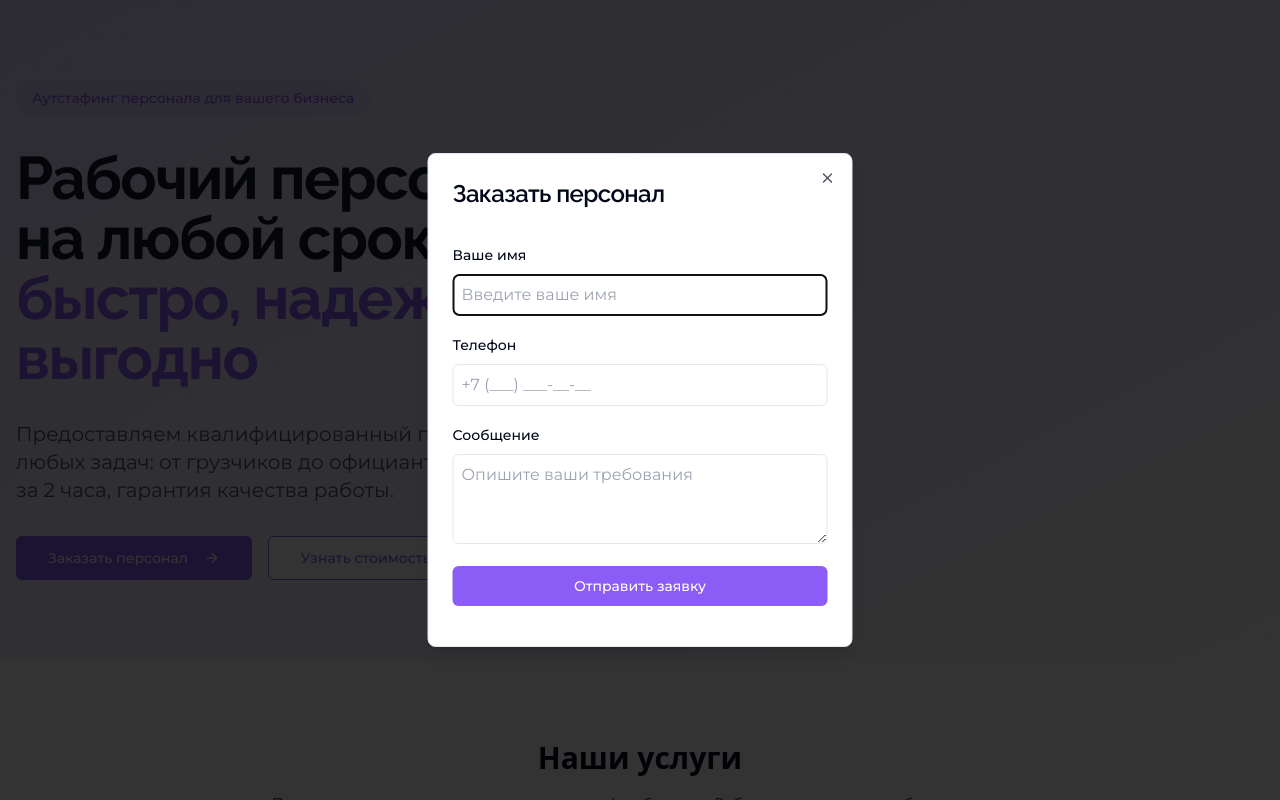
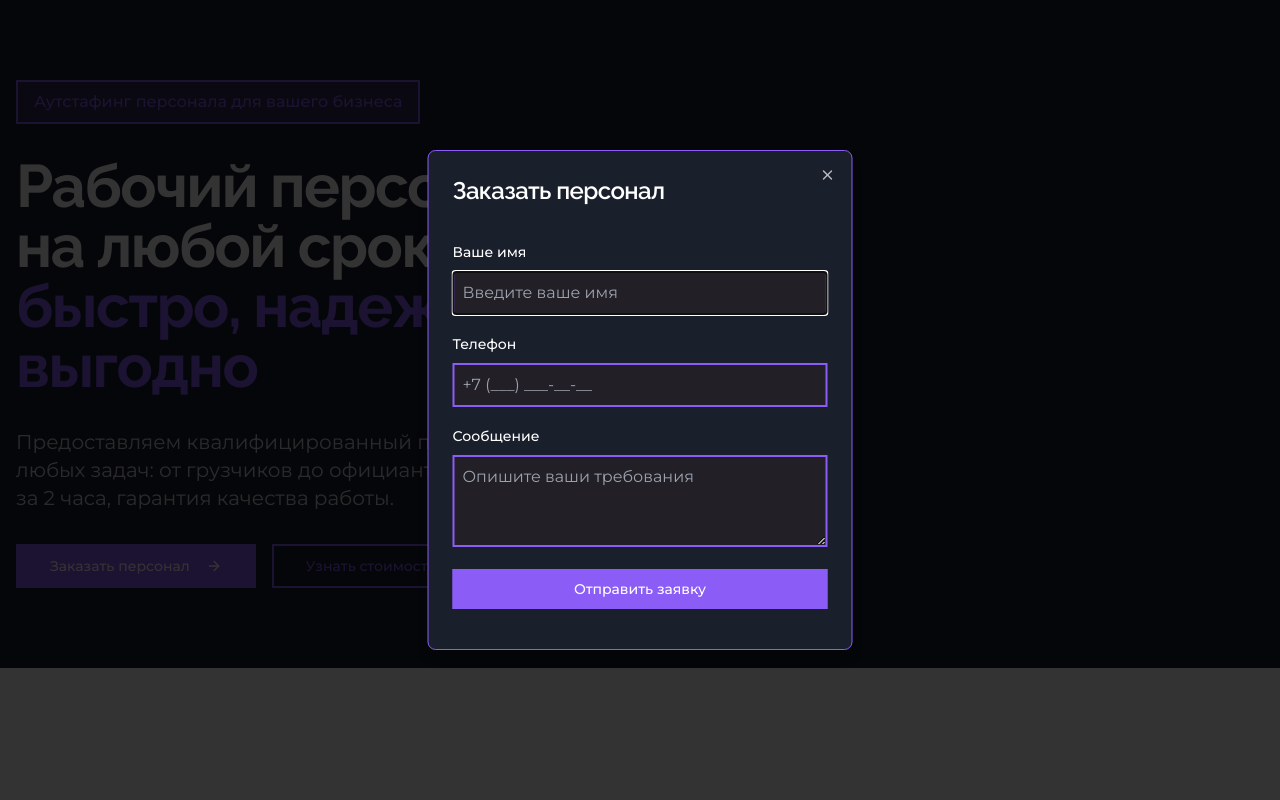
Before and after one commit to anvlasv/smart-staffing-landing, a React (Vite) app: page / in a window 1280 px wide. Both pictures are taken after a click on the button "Заказать персонал". Shown: the top 800 px of the page. Built offline with nearby package versions, Linux system fonts and the light colour scheme.

Commit message:
Refactor: Apply more brutal style
This commit incorporates changes to the project's styling, aiming for a more brutal aesthetic.  The specific implementation details are not included in this commit message.

```diff
--- a/src/components/HeroSection.tsx
+++ b/src/components/HeroSection.tsx
@@ -16,67 +16,67 @@ export const HeroSection = () => {
   };
 
   return (
-    <section className="relative min-h-[80vh] flex items-center justify-center bg-gradient-to-br from-[#E5DEFF] to-white overflow-hidden">
+    <section className="relative min-h-[80vh] flex items-center justify-center bg-background overflow-hidden">
       <div className="container mx-auto px-4 py-20 relative z-10">
         <div className="grid lg:grid-cols-2 gap-12 items-center">
           <div className="text-left space-y-8 animate-fade-in">
-            <span className="inline-block px-4 py-2 bg-[#8B5CF6]/10 text-[#8B5CF6] rounded-full text-sm font-montserrat font-medium">
+            <span className="inline-block px-4 py-2 bg-primary/20 text-primary rounded-none font-montserrat font-medium border-2 border-primary">
               Аутстафинг персонала для вашего бизнеса
             </span>
-            <h1 className="font-raleway text-4xl md:text-6xl font-bold text-gray-900 leading-tight tracking-tight">
+            <h1 className="font-raleway text-4xl md:text-6xl font-bold text-white leading-tight tracking-tight">
               Рабочий персонал на любой срок –
-              <span className="text-[#8B5CF6]">быстро, надежно, выгодно</span>
+              <span className="text-primary">быстро, надежно, выгодно</span>
             </h1>
-            <p className="font-montserrat text-xl text-gray-600">
+            <p className="font-montserrat text-xl text-gray-300">
               Предоставляем квалифицированный персонал для любых задач: от грузчиков до официантов. Оформление за 2 часа, гарантия качества работы.
             </p>
             <div className="flex flex-col sm:flex-row gap-4">
               <Dialog>
                 <DialogTrigger asChild>
-                  <Button size="lg" className="group bg-[#8B5CF6] hover:bg-[#7C3AED] transition-colors font-montserrat">
+                  <Button size="lg" className="group bg-primary hover:bg-primary/80 transition-colors font-montserrat rounded-none border-2 border-primary">
                     Заказать персонал
                     <ArrowRight className="ml-2 h-4 w-4 transition-transform group-hover:translate-x-1" />
                   </Button>
                 </DialogTrigger>
-                <DialogContent className="sm:max-w-[425px]">
+                <DialogContent className="sm:max-w-[425px] bg-background border-primary">
                   <DialogHeader>
-                    <DialogTitle className="font-raleway text-2xl">Заказать персонал</DialogTitle>
+                    <DialogTitle className="font-raleway text-2xl text-white">Заказать персонал</DialogTitle>
                   </DialogHeader>
                   <div className="grid gap-4 py-4">
                     <div className="space-y-2">
-                      <label htmlFor="name" className="text-sm font-montserrat font-medium leading-none">
+                      <label htmlFor="name" className="text-sm font-montserrat font-medium leading-none text-white">
                         Ваше имя
                       </label>
                       <input
                         id="name"
                         type="text"
-                        className="w-full p-2 border rounded-md font-montserrat"
+                        className="w-full p-2 bg-accent border-2 border-primary text-white font-montserrat rounded-none"
                         placeholder="Введите ваше имя"
                       />
                     </div>
                     <div className="space-y-2">
-                      <label htmlFor="phone" className="text-sm font-montserrat font-medium leading-none">
+                      <label htmlFor="phone" className="text-sm font-montserrat font-medium leading-none text-white">
                         Телефон
                       </label>
                       <input
                         id="phone"
                         type="tel"
-                        className="w-full p-2 border rounded-md font-montserrat"
+                        className="w-full p-2 bg-accent border-2 border-primary text-white font-montserrat rounded-none"
                         placeholder="+7 (___) ___-__-__"
                       />
                     </div>
                     <div className="space-y-2">
-                      <label htmlFor="message" className="text-sm font-montserrat font-medium leading-none">
+                      <label htmlFor="message" className="text-sm font-montserrat font-medium leading-none text-white">
                         Сообщение
                       </label>
                       <textarea
                         id="message"
-                        className="w-full p-2 border rounded-md font-montserrat"
+                        className="w-full p-2 bg-accent border-2 border-primary text-white font-montserrat rounded-none"
                         placeholder="Опишите ваши требования"
                         rows={3}
                       />
                     </div>
-                    <Button type="submit" className="bg-[#8B5CF6] hover:bg-[#7C3AED] font-montserrat">
+                    <Button type="submit" className="bg-primary hover:bg-primary/80 font-montserrat rounded-none border-2 border-primary">
                       Отправить заявку
                     </Button>
                   </div>
@@ -85,7 +85,7 @@ export const HeroSection = () => {
               <Button
                 size="lg"
                 variant="outline"
-                className="border-[#8B5CF6] text-[#8B5CF6] hover:bg-[#8B5CF6]/10 font-montserrat"
+                className="border-2 border-primary text-primary hover:bg-primary/10 font-montserrat rounded-none"
                 onClick={scrollToPricing}
               >
                 Узнать стоимость
@@ -96,12 +96,12 @@ export const HeroSection = () => {
             <img
               src="https://images.unsplash.com/photo-1519389950473-47ba0277781c"
               alt="Профессиональная команда"
-              className="rounded-2xl shadow-2xl animate-fade-in hover:scale-105 transition-transform duration-500"
+              className="rounded-none border-4 border-primary shadow-2xl animate-fade-in hover:scale-105 transition-transform duration-500"
             />
           </div>
         </div>
       </div>
-      <div className="absolute inset-0 bg-grid-pattern opacity-5"></div>
+      <div className="absolute inset-0 bg-grid-pattern opacity-10"></div>
     </section>
   );
 };
--- a/tailwind.config.ts
+++ b/tailwind.config.ts
@@ -1,4 +1,3 @@
-
 import type { Config } from "tailwindcss";
 
 export default {
@@ -27,8 +26,8 @@ export default {
         border: "hsl(var(--border))",
         input: "hsl(var(--input))",
         ring: "hsl(var(--ring))",
-        background: "hsl(var(--background))",
-        foreground: "hsl(var(--foreground))",
+        background: "#1A1F2C",
+        foreground: "#FFFFFF",
         primary: {
           DEFAULT: "#8B5CF6",
           foreground: "#FFFFFF",
@@ -42,20 +41,20 @@ export default {
           foreground: "hsl(var(--destructive-foreground))",
         },
         muted: {
-          DEFAULT: "hsl(var(--muted))",
-          foreground: "hsl(var(--muted-foreground))",
+          DEFAULT: "#403E43",
+          foreground: "#8E9196",
         },
         accent: {
-          DEFAULT: "#E5DEFF",
-          foreground: "#1F2937",
+          DEFAULT: "#221F26",
+          foreground: "#FFFFFF",
         },
         popover: {
-          DEFAULT: "hsl(var(--popover))",
-          foreground: "hsl(var(--popover-foreground))",
+          DEFAULT: "#1A1F2C",
+          foreground: "#FFFFFF",
         },
         card: {
-          DEFAULT: "hsl(var(--card))",
-          foreground: "hsl(var(--card-foreground))",
+          DEFAULT: "#221F26",
+          foreground: "#FFFFFF",
         },
       },
       keyframes: {
```
